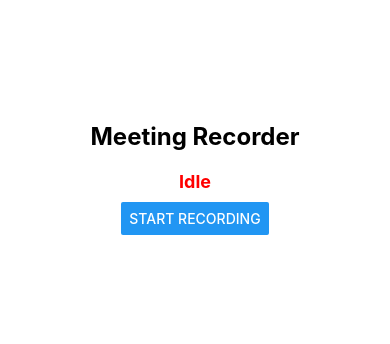
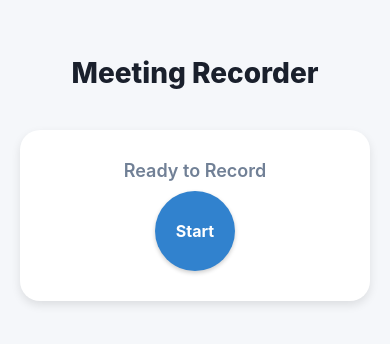
Before and after one commit to magesy/meeting-recorder, a React Native app in the folder app/: screen / in a window 390 px wide. Shown: the part 244-588 px from the top of the page. Built offline with nearby package versions, Linux system fonts and the light colour scheme.

Commit message:
feat: add backend upload service

```diff
--- a/app/App.tsx
+++ b/app/App.tsx
@@ -1,13 +1,49 @@
-import React, { useState } from 'react';
+import React, { useState, useEffect, useRef } from 'react';
 import { StatusBar } from 'expo-status-bar';
-import { StyleSheet, Text, View, Button, Alert } from 'react-native';
+import { StyleSheet, Text, View, TouchableOpacity, Alert, ActivityIndicator } from 'react-native';
 import RecordingService from './src/services/RecordingService';
+import ApiService from './src/services/ApiService';
 
 export default function App() {
   const [isRecording, setIsRecording] = useState(false);
+  const [isProcessing, setIsProcessing] = useState(false);
+  const [isUploading, setIsUploading] = useState(false);
   const [lastUri, setLastUri] = useState<string | null>(null);
+  const [uploadResult, setUploadResult] = useState<string | null>(null);
+  const [duration, setDuration] = useState(0);
+  const timerRef = useRef<NodeJS.Timeout | null>(null);
+
+  useEffect(() => {
+    if (isRecording) {
+      timerRef.current = setInterval(() => {
+        setDuration((prev) => prev + 1);
+      }, 1000);
+    } else {
+      if (timerRef.current) {
+        clearInterval(timerRef.current);
+        timerRef.current = null;
+      }
+      setDuration(0);
+    }
+
+    return () => {
+      if (timerRef.current) {
+        clearInterval(timerRef.current);
+      }
+    };
+  }, [isRecording]);
+
+  const formatDuration = (seconds: number) => {
+    const mins = Math.floor(seconds / 60);
+    const secs = seconds % 60;
+    return `${mins}:${secs.toString().padStart(2, '0')}`;
+  };
 
   const handleRecordPress = async () => {
+    if (isProcessing || isUploading) return;
+
+    setIsProcessing(true);
+    setUploadResult(null); // Clear previous results when starting new recording
     try {
       if (isRecording) {
         const uri = await RecordingService.stopRecording();
@@ -17,28 +53,88 @@ export default function App() {
       } else {
         await RecordingService.startRecording();
         setIsRecording(true);
+        setLastUri(null); // Clear previous URI
         console.log('Recording started');
       }
     } catch (error: any) {
-      Alert.alert('Error', error.message || 'An error occurred');
+      Alert.alert('Recording Error', error.message || 'An unexpected error occurred');
+    } finally {
+      setIsProcessing(false);
+    }
+  };
+
+  const handleUploadPress = async () => {
+    if (!lastUri || isUploading) return;
+
+    setIsUploading(true);
+    try {
+      const result = await ApiService.uploadAudio(lastUri);
+      console.log('Upload success:', result);
+      setUploadResult(result.path || result.filename || 'Upload successful!');
+      Alert.alert('Success', 'Audio uploaded successfully');
+    } catch (error: any) {
+      Alert.alert('Upload Error', error.message || 'Failed to upload audio');
+    } finally {
+      setIsUploading(false);
     }
   };
 
   return (
     <View style={styles.container}>
       <Text style={styles.title}>Meeting Recorder</Text>
-      <Text style={styles.status}>
-        {isRecording ? 'Recording...' : 'Idle'}
-      </Text>
-      <Button
-        title={isRecording ? 'Stop Recording' : 'Start Recording'}
-        onPress={handleRecordPress}
-      />
-      {lastUri && (
-        <Text style={styles.uri} numberOfLines={1} ellipsizeMode="middle">
-          Last recorded: {lastUri}
+
+      <View style={styles.recorderContainer}>
+        <Text style={[styles.status, isRecording && styles.statusActive]}>
+          {isRecording ? 'Recording' : 'Ready to Record'}
         </Text>
+
+        {isRecording && <Text style={styles.timer}>{formatDuration(duration)}</Text>}
+
+        <TouchableOpacity
+          style={[
+            styles.recordButton,
+            isRecording ? styles.stopButton : styles.startButton,
+            (isProcessing || isUploading) && styles.disabledButton,
+          ]}
+          onPress={handleRecordPress}
+          disabled={isProcessing || isUploading}
+        >
+          {isProcessing ? (
+            <ActivityIndicator color="#fff" />
+          ) : (
+            <Text style={styles.buttonText}>{isRecording ? 'Stop' : 'Start'}</Text>
+          )}
+        </TouchableOpacity>
+      </View>
+
+      {lastUri && !isRecording && (
+        <View style={styles.resultContainer}>
+          <Text style={styles.resultLabel}>Last recording saved locally:</Text>
+          <Text style={styles.uri} numberOfLines={1} ellipsizeMode="middle">
+            {lastUri}
+          </Text>
+
+          <TouchableOpacity
+            style={[styles.uploadButton, isUploading && styles.disabledButton]}
+            onPress={handleUploadPress}
+            disabled={isUploading}
+          >
+            {isUploading ? (
+              <ActivityIndicator color="#fff" />
+            ) : (
+              <Text style={styles.uploadButtonText}>Upload to Server</Text>
+            )}
+          </TouchableOpacity>
+
+          {uploadResult && (
+            <View style={styles.uploadResultBox}>
+              <Text style={styles.uploadResultLabel}>Server path:</Text>
+              <Text style={styles.uploadResultText}>{uploadResult}</Text>
+            </View>
+          )}
+        </View>
       )}
+
       <StatusBar style="auto" />
     </View>
   );
@@ -47,25 +143,123 @@ export default function App() {
 const styles = StyleSheet.create({
   container: {
     flex: 1,
-    backgroundColor: '#fff',
+    backgroundColor: '#F5F7FA',
     alignItems: 'center',
     justifyContent: 'center',
     padding: 20,
   },
   title: {
-    fontSize: 24,
-    fontWeight: 'bold',
-    marginBottom: 20,
+    fontSize: 28,
+    fontWeight: '800',
+    color: '#1A202C',
+    marginBottom: 40,
+  },
+  recorderContainer: {
+    width: '100%',
+    backgroundColor: '#fff',
+    borderRadius: 20,
+    padding: 30,
+    alignItems: 'center',
+    shadowColor: '#000',
+    shadowOffset: { width: 0, height: 4 },
+    shadowOpacity: 0.1,
+    shadowRadius: 10,
+    elevation: 5,
   },
   status: {
     fontSize: 18,
-    color: 'red',
+    color: '#718096',
     marginBottom: 10,
+    fontWeight: '600',
+  },
+  statusActive: {
+    color: '#E53E3E',
+  },
+  timer: {
+    fontSize: 48,
+    fontWeight: '700',
+    color: '#2D3748',
+    marginBottom: 20,
+    fontVariant: ['tabular-nums'],
+  },
+  recordButton: {
+    width: 80,
+    height: 80,
+    borderRadius: 40,
+    justifyContent: 'center',
+    alignItems: 'center',
+    shadowColor: '#000',
+    shadowOffset: { width: 0, height: 2 },
+    shadowOpacity: 0.2,
+    shadowRadius: 4,
+    elevation: 3,
+  },
+  startButton: {
+    backgroundColor: '#3182CE',
+  },
+  stopButton: {
+    backgroundColor: '#E53E3E',
+  },
+  disabledButton: {
+    opacity: 0.6,
+  },
+  buttonText: {
+    color: '#fff',
+    fontSize: 16,
     fontWeight: 'bold',
+  },
+  resultContainer: {
+    marginTop: 20,
+    width: '100%',
+    padding: 20,
+    backgroundColor: '#fff',
+    borderRadius: 20,
+    shadowColor: '#000',
+    shadowOffset: { width: 0, height: 2 },
+    shadowOpacity: 0.05,
+    shadowRadius: 5,
+    elevation: 2,
+  },
+  resultLabel: {
+    fontSize: 14,
+    color: '#718096',
+    marginBottom: 5,
+    fontWeight: '600',
   },
   uri: {
     fontSize: 12,
-    marginTop: 20,
-    color: '#666',
+    color: '#A0AEC0',
+    fontFamily: 'System',
+    marginBottom: 15,
+  },
+  uploadButton: {
+    backgroundColor: '#38A169',
+    paddingVertical: 12,
+    borderRadius: 10,
+    alignItems: 'center',
+    justifyContent: 'center',
+  },
+  uploadButtonText: {
+    color: '#fff',
+    fontSize: 16,
+    fontWeight: '700',
+  },
+  uploadResultBox: {
+    marginTop: 15,
+    padding: 10,
+    backgroundColor: '#F0FFF4',
+    borderRadius: 8,
+    borderWidth: 1,
+    borderColor: '#C6F6D5',
+  },
+  uploadResultLabel: {
+    fontSize: 12,
+    color: '#2F855A',
+    fontWeight: 'bold',
+  },
+  uploadResultText: {
+    fontSize: 12,
+    color: '#276749',
+    marginTop: 2,
   },
 });
--- /dev/null
+++ b/app/src/services/ApiService.ts
@@ -0,0 +1,51 @@
+import axios from 'axios';
+import { Platform } from 'react-native';
+
+const BACKEND_URL = 'http://localhost:3000'; // Adjust as needed for your environment
+
+class ApiService {
+  /**
+   * Uploads an audio file to the backend.
+   * @param uri The local URI of the audio file.
+   * @returns The response data from the server.
+   */
+  static async uploadAudio(uri: string) {
+    let fileUri = uri;
+
+    // Prepend file:// if missing (needed for Android uploads in some React Native versions)
+    if (Platform.OS === 'android' && !fileUri.startsWith('file://')) {
+      fileUri = `file://${fileUri}`;
+    }
+
+    const formData = new FormData();
+
+    // Extract filename from URI
+    const filename = fileUri.split('/').pop() || 'recording.m4a';
+
+    // In React Native, FormData.append for files requires an object with uri, name, and type
+    formData.append('file', {
+      uri: fileUri,
+      name: filename,
+      type: 'audio/m4a', // Defaulting to m4a as it's common for HIGH_QUALITY preset
+    } as any);
+
+    try {
+      const response = await axios.post(`${BACKEND_URL}/upload`, formData, {
+        headers: {
+          'Content-Type': 'multipart/form-data',
+        },
+        // Important for progress tracking if needed later
+        timeout: 60000,
+      });
+      return response.data;
+    } catch (error: any) {
+      if (axios.isAxiosError(error)) {
+        console.error('Upload error details:', error.response?.data || error.message);
+        throw new Error(error.response?.data?.error || 'Failed to upload audio to server');
+      }
+      throw error;
+    }
+  }
+}
+
+export default ApiService;
```
Also changed, not shown: app/src/services/RecordingService.ts (+53 -7 lines).
